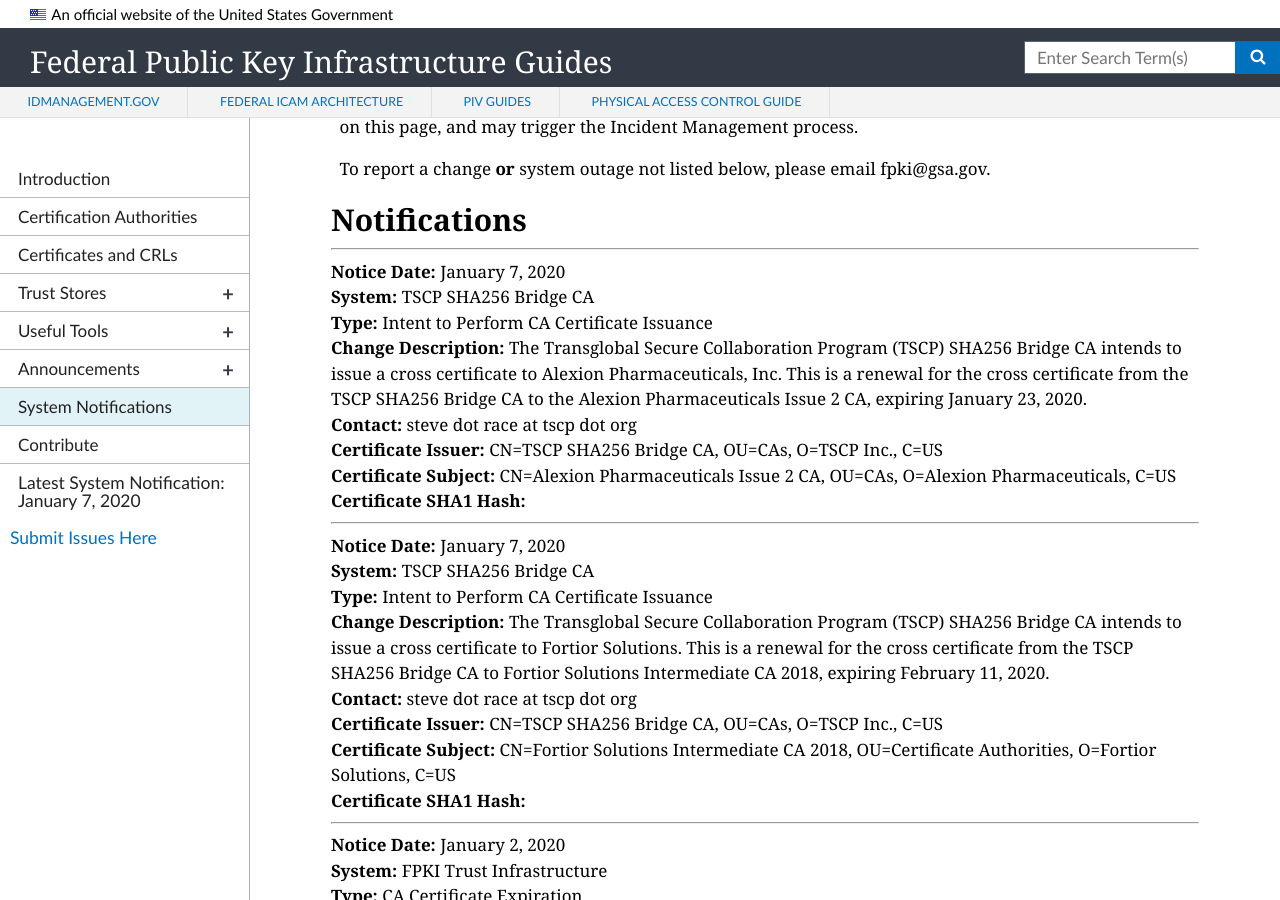
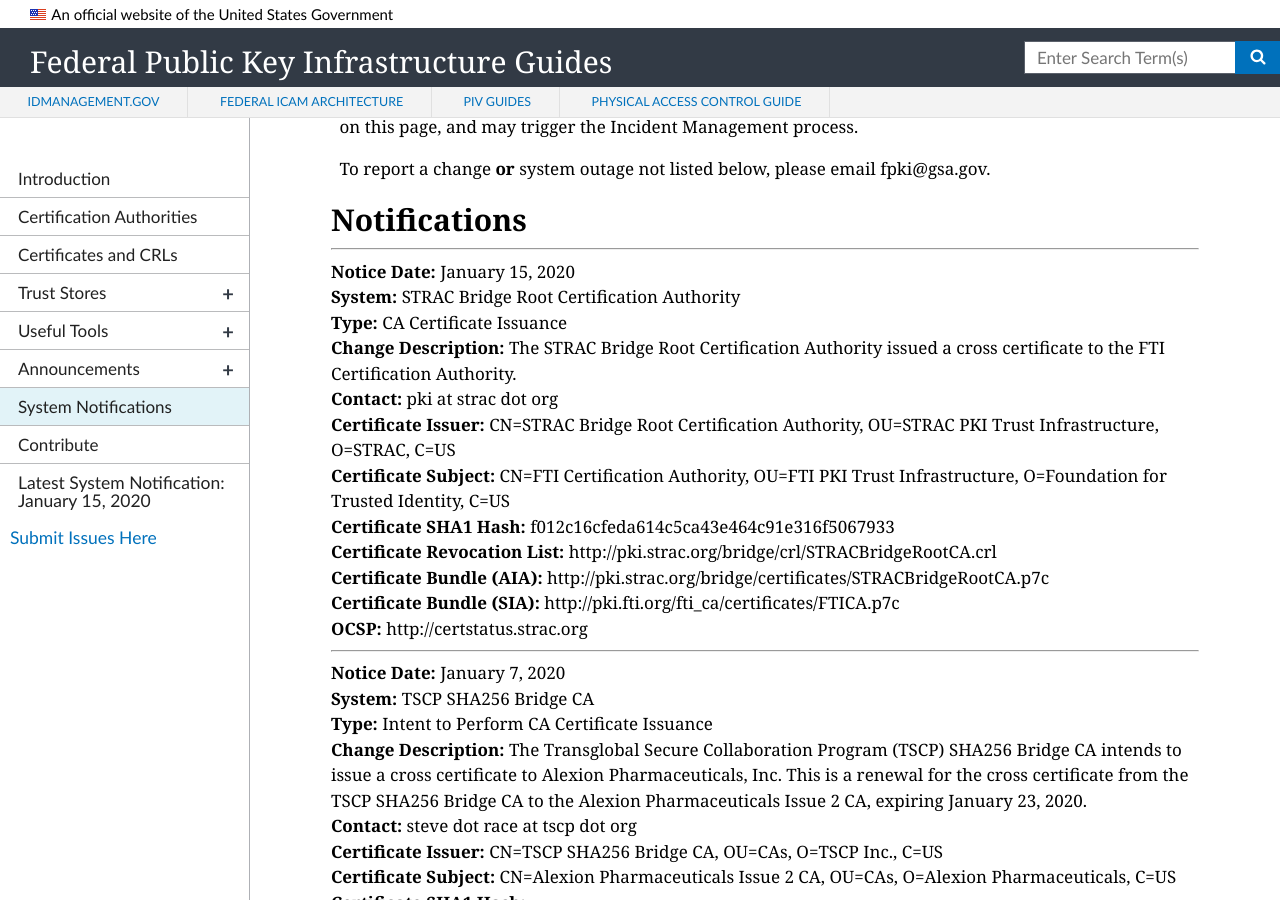
Before and after one commit to GSA/fpki-guides, a Jekyll site: the page built from pages/fpki_notifications.md, in a window 1280 px wide and 900 px high, scrolled down 672 px. Built offline with Jekyll 4.4.1, drawn with Linux system fonts in a browser that asks for light colours; nearby versions of some CDN libraries.

Commit message:
Update notifications.yml
Adding notification for STRAC: The STRAC Bridge Root Certification Authority issued a cross certificate to the FTI Certification Authority.

```diff
--- a/_data/notifications.yml
+++ b/_data/notifications.yml
@@ -1808,6 +1808,20 @@
   sia_uri:
   ocsp_uri:
 
+- notice_date: January 15, 2020
+  change_type: CA Certificate Issuance
+  start_datetime: January 8, 2020
+  system: STRAC Bridge Root Certification Authority
+  change_description: The STRAC Bridge Root Certification Authority issued a cross certificate to the FTI Certification Authority.
+  contact: pki at strac dot org
+  ca_certificate_hash: f012c16cfeda614c5ca43e464c91e316f5067933
+  ca_certificate_issuer: CN=STRAC Bridge Root Certification Authority, OU=STRAC PKI Trust Infrastructure, O=STRAC, C=US
+  ca_certificate_subject: CN=FTI Certification Authority, OU=FTI PKI Trust Infrastructure, O=Foundation for Trusted Identity, C=US
+  cdp_uri: http://pki.strac.org/bridge/crl/STRACBridgeRootCA.crl
+  aia_uri: http://pki.strac.org/bridge/certificates/STRACBridgeRootCA.p7c
+  sia_uri: http://pki.fti.org/fti_ca/certificates/FTICA.p7c
+  ocsp_uri: http://certstatus.strac.org
+
 
 #- notice_date:
 #  change_type: CA Certificate Issuance
```
